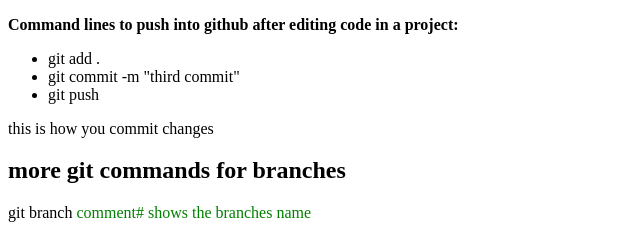
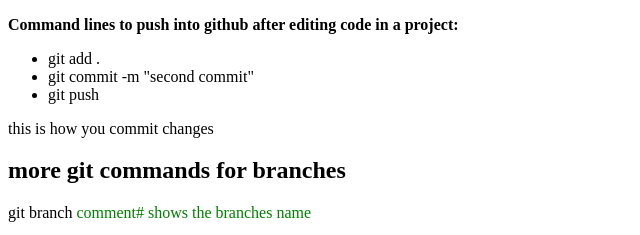
Before and after one commit to ahfaisal122/3rdreposit, a plain HTML site: page index.html in a window 1280 px wide. Shown: the part 152-387 px from the top of the page, 0-640 px from the left. Drawn offline with Linux system fonts and the light colour scheme.

Commit message:
second commit

```diff
--- a/index.html
+++ b/index.html
@@ -18,7 +18,7 @@
 
     <ul>
         <li>git add .</li>
-        <li>git commit -m "third commit"</li>
+        <li>git commit -m "second commit"</li>
         <li>git push</li>
     </ul>
     <p>this is how you commit changes</p>
```
